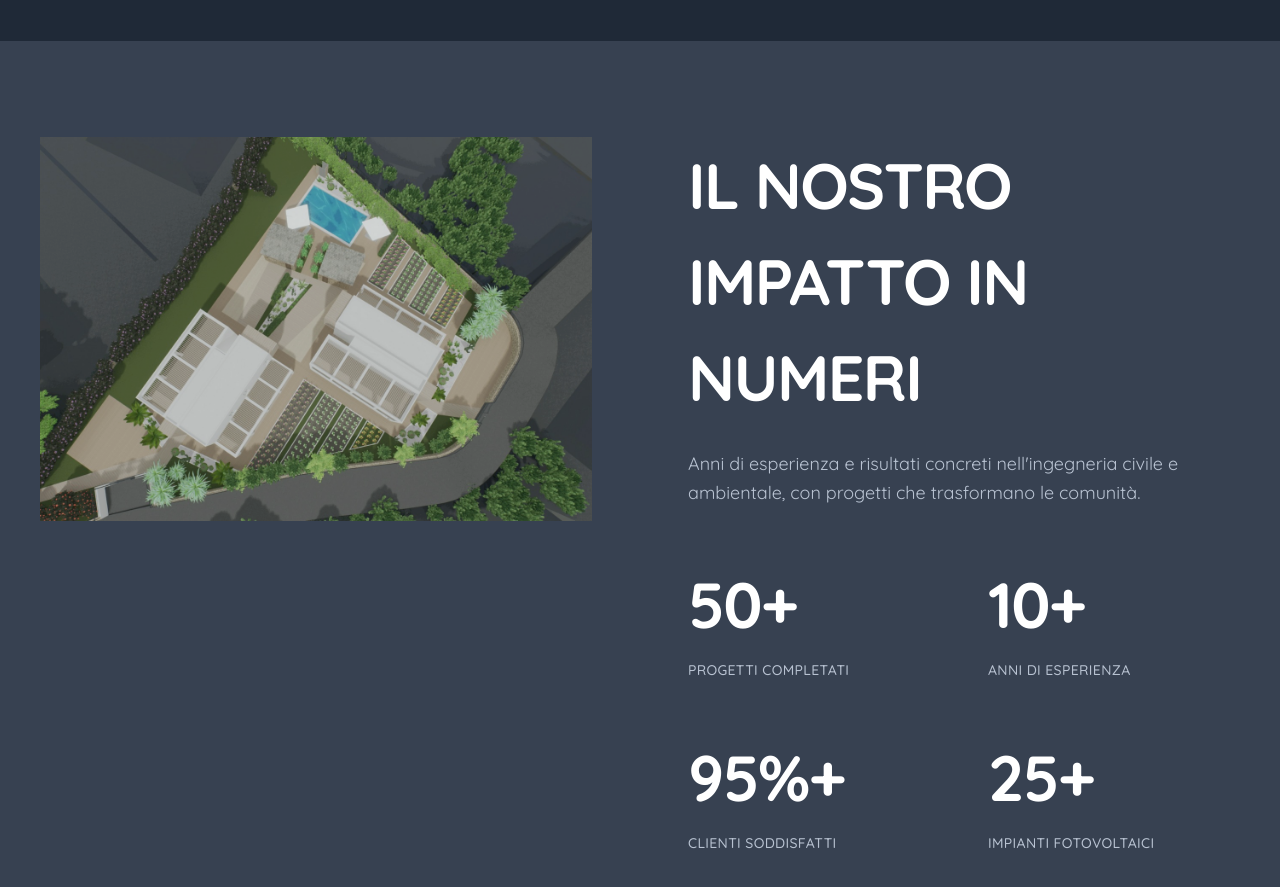
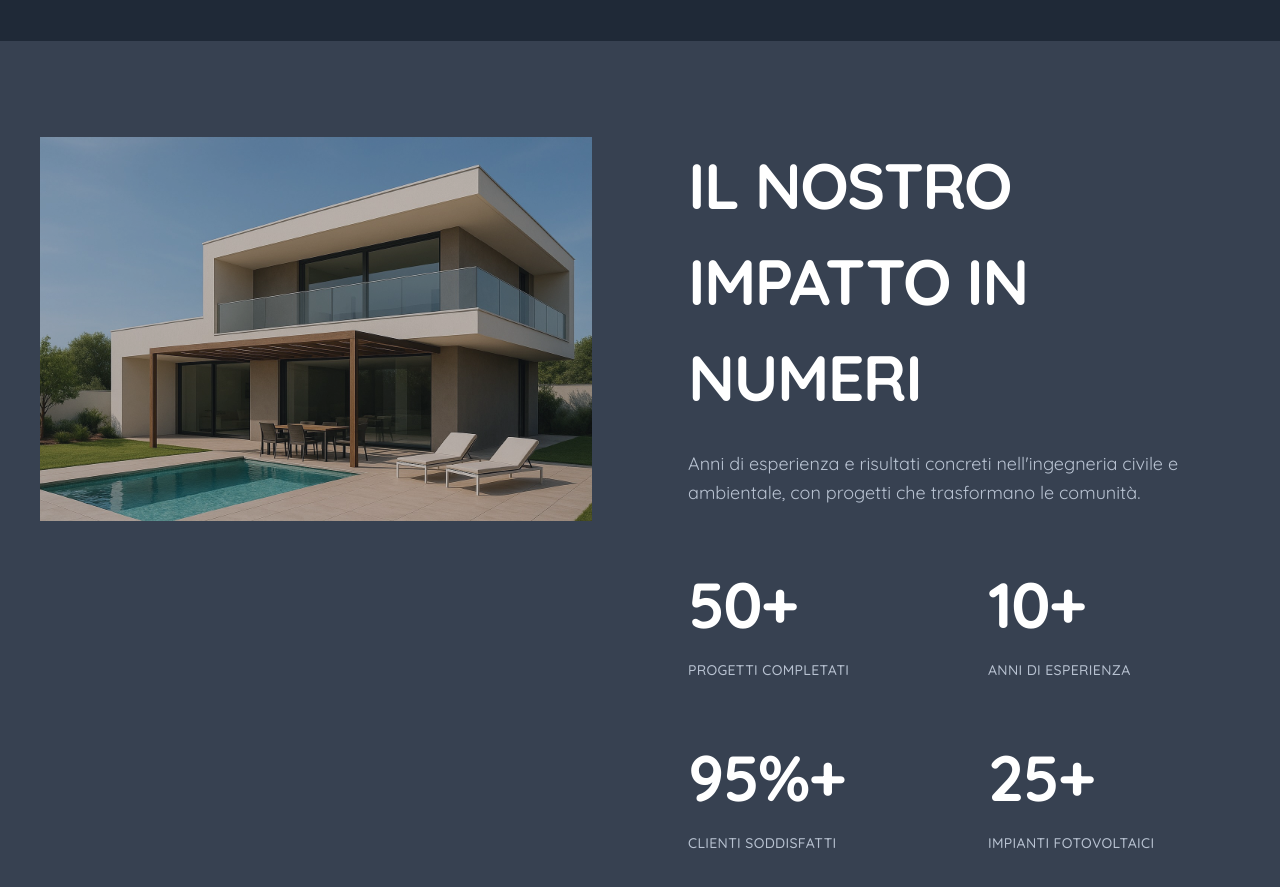
Before and after one commit to diegotech-projects/loris-cavallaro-eng, a Next.js app: page /about in a window 1280 px wide. Shown: the part 940-1827 px from the top of the page. Built offline with nearby package versions, Linux system fonts and the light colour scheme.

Commit message:
feat: change home image

```diff
--- a/src/app/[locale]/projects/page.tsx
+++ b/src/app/[locale]/projects/page.tsx
@@ -33,7 +33,7 @@ const ProjectsPage = () => {
       images: [
         '/images/portfolio/projects/01_3D_esterno casa.jpeg',
         '/images/portfolio/projects/01_3D_interno_casa_salone.jpeg',
-        '/images/portfolio/projects/01_3D_piantina_mappa_esterno.jpeg',
+        '/images/portfolio/projects/03_3D_model_pool.jpeg',
       ],
     },
     {
--- a/src/components/Stats.tsx
+++ b/src/components/Stats.tsx
@@ -1,6 +1,6 @@
 import Image from 'next/image';
 import { useTranslations } from 'next-intl';
-import PiantinaEsternoCasa from 'public/images/portfolio/projects/01_3D_piantina_mappa_esterno.jpeg';
+import Modello3dPiscina from 'public/images/portfolio/projects/03_3D_model_pool.jpeg';
 
 import { useStatsData } from '@/data/content';
 
@@ -17,7 +17,7 @@ function Stats() {
             <Image
               height={700}
               width={600}
-              src={PiantinaEsternoCasa}
+              src={Modello3dPiscina}
               alt="Piantina Esterno Casa"
               className="size-full object-cover opacity-80 transition-all duration-500 hover:grayscale-0"
             />
```
Also changed, not shown: public/images/portfolio/projects/03_3D_model_pool.jpeg (added).
